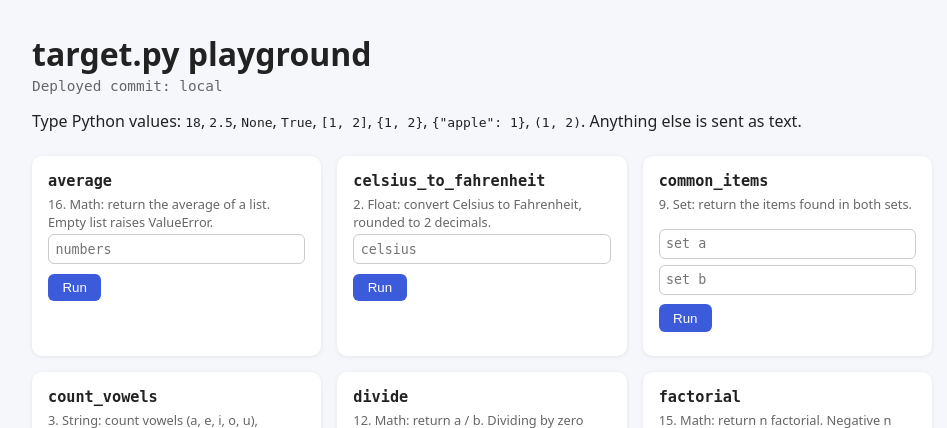
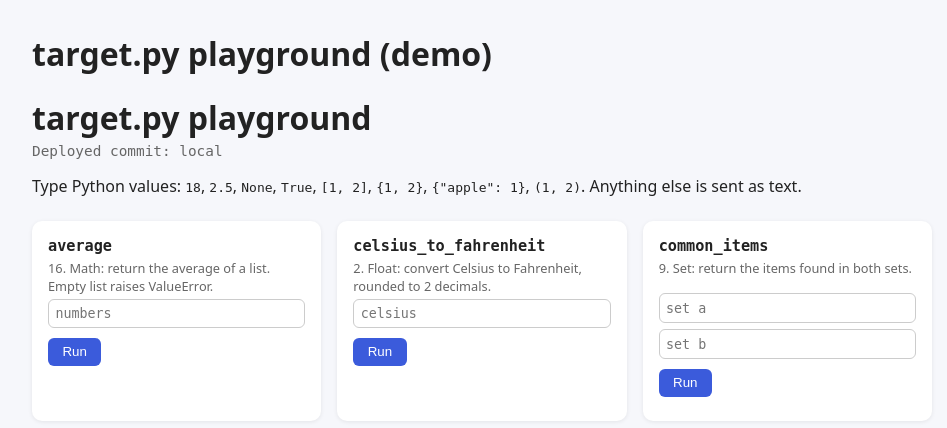
Before and after one commit to ZarinTasnim20/functional-testing-2507224, a Flask app: page / in a window 1280 px wide. Shown: the top 428 px of the page, without its empty margins (158-1105 px from the left). Run offline with Flask 3, Linux system fonts and the light colour scheme.

Commit message:
Update page title for demo

```diff
--- a/templates/index.html
+++ b/templates/index.html
@@ -3,7 +3,7 @@
 <head>
 <meta charset="utf-8">
 <meta name="viewport" content="width=device-width, initial-scale=1">
-<title>target.py playground</title>
+<h1>target.py playground (demo)</h1>
 <style>
   body{font-family:system-ui,sans-serif;max-width:900px;margin:2rem auto;padding:0 1rem;background:#f6f7fb;color:#222}
   h1{margin-bottom:.2rem} .sha{font-family:monospace;color:#666;font-size:.9rem}
```
